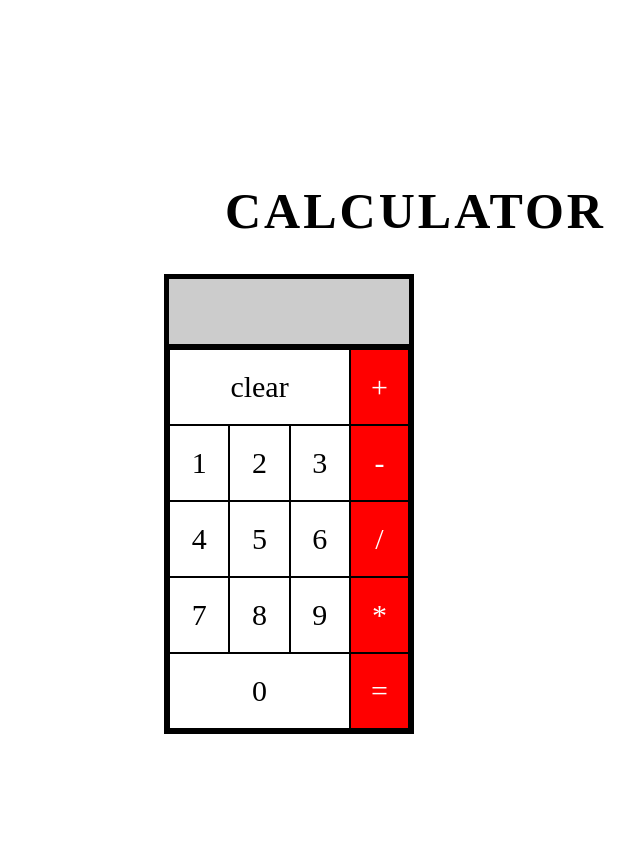
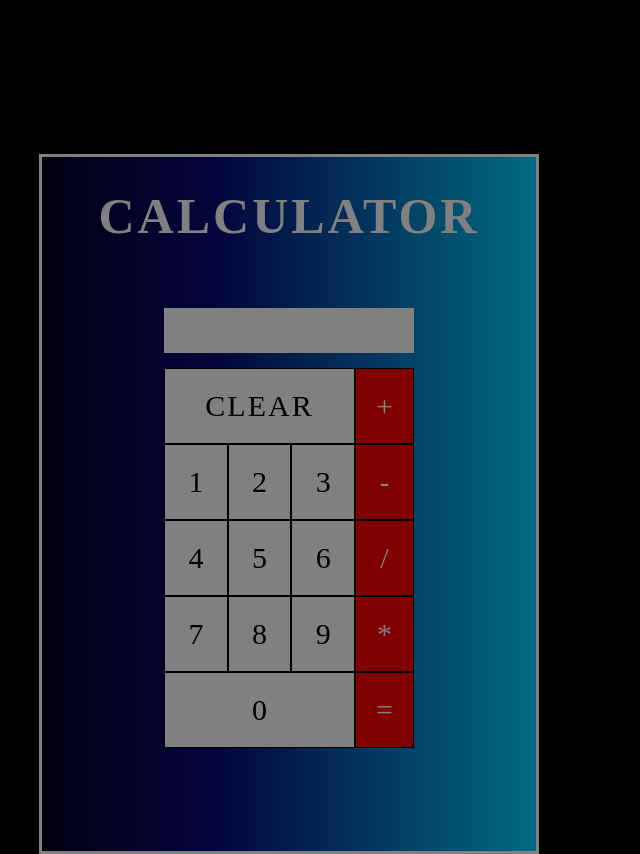
Before and after one commit to Oskiwariat/basic-calculator, a React (Create React App) app: page / in a window 1280 px wide. Shown: the whole page, without its empty margins (351-991 px from the left). Before the commit the page ends 800 px from the top, so only its background shows below. Built offline with nearby package versions, Linux system fonts and the light colour scheme; a web font is replaced by a local one.

Commit message:
upgrade style.css files

```diff
--- a/src/components/Calculator.js
+++ b/src/components/Calculator.js
@@ -102,12 +102,12 @@ class Calculator extends React.Component {
       });
     } else if (type === "division") {
       this.setState({
-        score: (Number(firstAmount) / Number(score)).toFixed(1),
+        score: Number(firstAmount) / Number(score),
         firstAmount: null,
       });
     } else if (type === "multiply") {
       this.setState({
-        score: (Number(firstAmount) * Number(score)).toFixed(1),
+        score: Number(firstAmount) * Number(score),
         firstAmount: null,
       });
     }
@@ -116,6 +116,7 @@ class Calculator extends React.Component {
   render() {
     return (
       <>
+        <div id="wrap">
           <h1 id="title">Calculator</h1>
           <div id="calculator">
             <div id="view">
@@ -133,7 +134,11 @@ class Calculator extends React.Component {
                 <button onClick={this.handleNumberButton} name="two" value="2">
                   2
                 </button>
-              <button onClick={this.handleNumberButton} name="three" value="3">
+                <button
+                  onClick={this.handleNumberButton}
+                  name="three"
+                  value="3"
+                >
                   3
                 </button>
                 <button onClick={this.handleNumberButton} name="four" value="4">
@@ -145,10 +150,18 @@ class Calculator extends React.Component {
                 <button onClick={this.handleNumberButton} name="six" value="6">
                   6
                 </button>
-              <button onClick={this.handleNumberButton} name="seven" value="7">
+                <button
+                  onClick={this.handleNumberButton}
+                  name="seven"
+                  value="7"
+                >
                   7
                 </button>
-              <button onClick={this.handleNumberButton} name="eight" value="8">
+                <button
+                  onClick={this.handleNumberButton}
+                  name="eight"
+                  value="8"
+                >
                   8
                 </button>
                 <button onClick={this.handleNumberButton} name="nine" value="9">
@@ -183,6 +196,7 @@ class Calculator extends React.Component {
               </div>
             </div>
           </div>
+        </div>
       </>
     );
   }
--- a/src/styles/App.css
+++ b/src/styles/App.css
@@ -7,4 +7,5 @@
 
 body {
   position: relative;
+  background: black;
 }
--- a/src/styles/Calculator.css
+++ b/src/styles/Calculator.css
@@ -1,39 +1,61 @@
-/* TYTUŁOWA H1 */
+/* CAŁY KALKULATOR */
 
 h1#title {
-  position: absolute;
-  top: -20%;
-  left: 45%;
+  color: white;
   text-transform: uppercase;
   letter-spacing: 3px;
   font-size: 50px;
 }
 
-/* CAŁY KALKULATOR */
+div#wrap {
+  position: absolute;
+  left: 50%;
+  transform: translate(-50%);
+  padding: 30px;
+  height: 700px;
+  width: 500px;
+  opacity: 0.5;
+  margin-top: 153.5px;
+  border: 3px solid white;
+  text-align: center;
+  background: linear-gradient(
+    90deg,
+    rgba(2, 0, 36, 1) 0%,
+    rgba(9, 9, 121, 1) 35%,
+    rgba(0, 212, 255, 1) 100%
+  );
+  transition: 0.3s;
+}
+
+div#wrap:hover {
+  opacity: 1;
+  cursor: pointer;
+  border-radius: 10%;
+  width: 550px;
+}
 
 div#calculator {
+  position: absolute;
+  top: 55%;
+  left: 50%;
+  transform: translate(-50%, -50%);
   display: flex;
-  border: 5px solid black;
   height: 460px;
   width: 250px;
   flex-direction: column;
   overflow: hidden;
-  margin-left: auto;
-  margin-right: auto;
-  margin-top: 273.5px;
 }
 
 /* WYŚWIETLANY WYNIK */
 
 div#view {
-  background-color: #ccc;
-  border-bottom: 5px solid black;
-  flex-basis: 20%;
+  background-color: white;
+  margin-bottom: 15px;
 }
 
 div#view span#result {
   font-size: 30px;
-  padding: 2px;
+  padding: 0.1px;
   line-height: 150%;
 }
 
@@ -41,8 +63,6 @@ div#view span#result {
 
 div#panel {
   display: flex;
-  background-color: red;
-  flex-direction: row;
 }
 
 div#panel div#numbers {
@@ -51,6 +71,8 @@ div#panel div#numbers {
 
 div#panel div#numbers button#clear {
   width: 100%;
+  text-transform: uppercase;
+  letter-spacing: 2px;
 }
 
 div#panel div#numbers button#zero {
@@ -90,10 +112,6 @@ div#panel div#operations button {
   transition: 0.1s;
 }
 
-div#panel div#operations button#minus {
-  border-top: 1px solid black;
-}
-
 div#panel div#operations button:hover {
   background-color: white;
   color: red;
```
Lines whose indentation alone changed are shown as unchanged.
